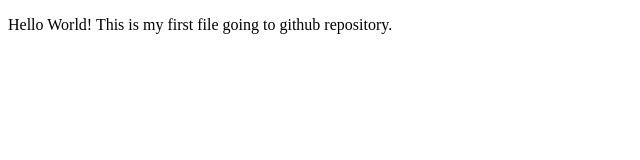
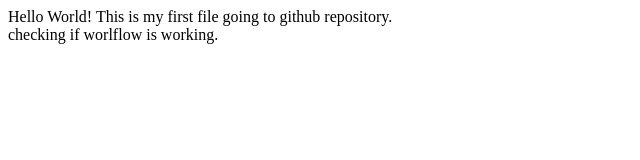
Before and after one commit to zuhaib-ali/Bootcam2020, a plain HTML site: page index.html in a window 1280 px wide. Shown: the whole page, without its empty margins (0-640 px from the left). Drawn offline with Linux system fonts and the light colour scheme.

Commit message:
testing worflow by adding line number 2

```diff
--- a/index.html
+++ b/index.html
@@ -7,7 +7,8 @@
 </head>
 <body>
     <div>
-        <p>Hello World! This is my first file going to github repository.</p>
+        Hello World! This is my first file going to github repository.<br>
+        checking if worlflow is working.
     </div>
 </body>
 </html>
```
